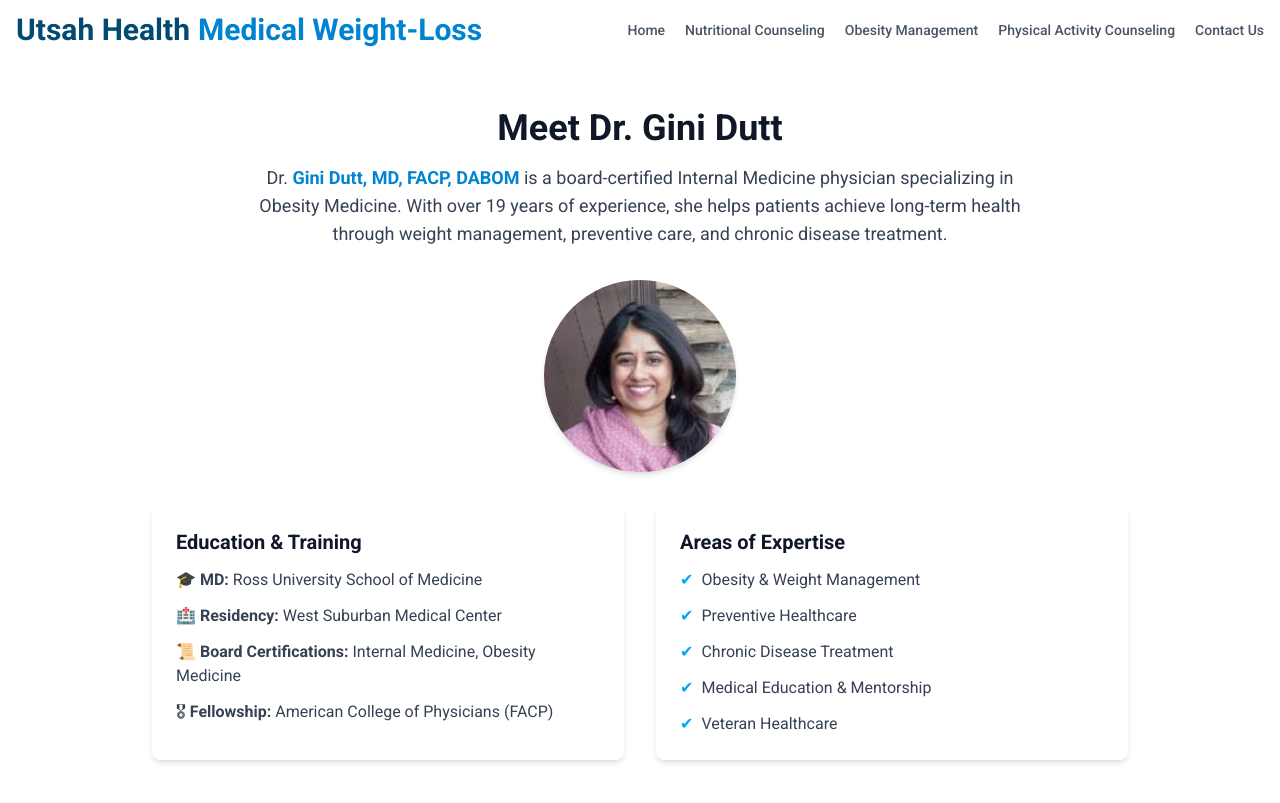
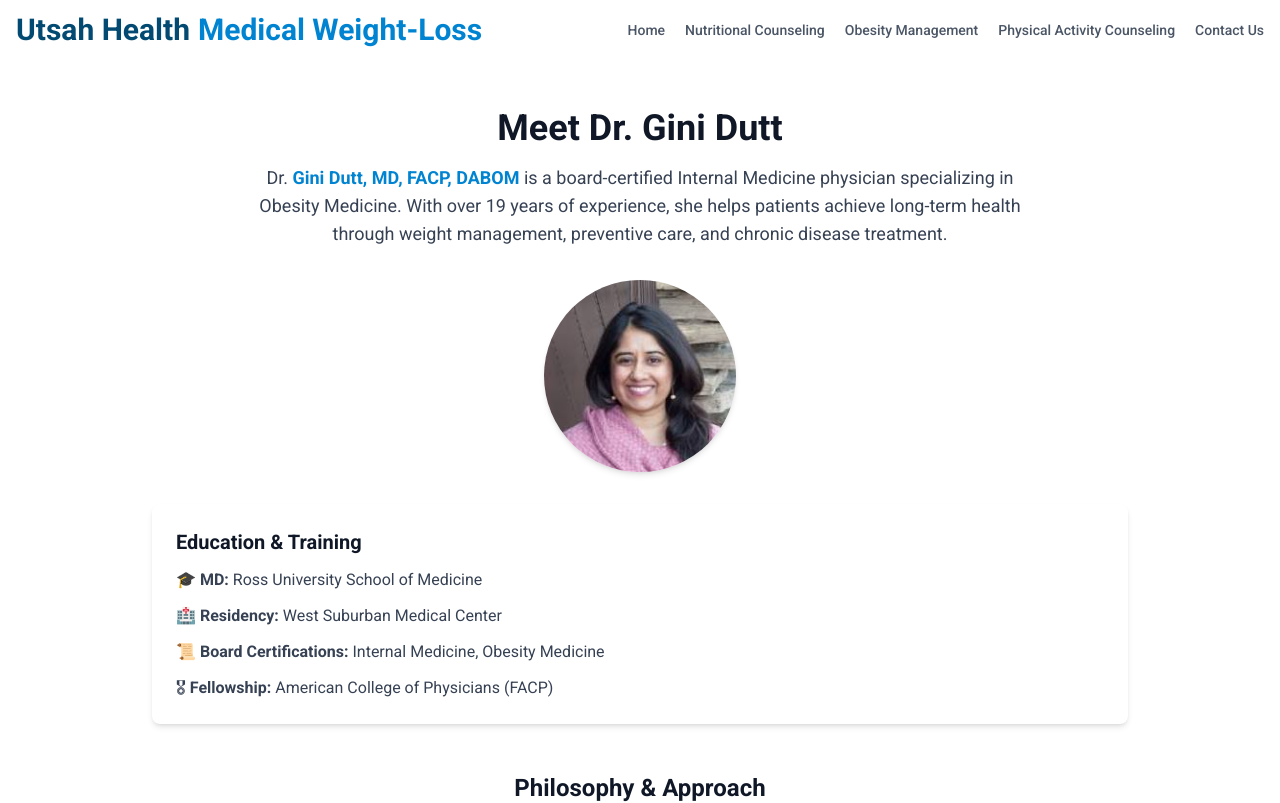
Before and after one commit to sroye98/utsah-health-nextjs, a Next.js app: page /team/dr-gini-dutt in a window 1280 px wide. Shown: the top 803 px of the page. Built offline with nearby package versions, Linux system fonts and the light colour scheme.

Commit message:
Update page.tsx

```diff
--- a/src/app/team/dr-gini-dutt/page.tsx
+++ b/src/app/team/dr-gini-dutt/page.tsx
@@ -33,7 +33,8 @@ const DrGiniDutt = () => {
       </div>
 
       {/* Key Sections */}
-      <div className="grid md:grid-cols-2 gap-8 mt-8">
+      {/* <div className="grid md:grid-cols-2 gap-8 mt-8"> */}
+      <div className="mt-8">
         {/* Education & Training */}
         <div className="p-6 bg-white shadow-md rounded-lg">
           <h3 className="text-xl font-semibold text-gray-900 mb-3">
@@ -58,7 +59,7 @@ const DrGiniDutt = () => {
         </div>
 
         {/* Areas of Expertise */}
-        <div className="p-6 bg-white shadow-md rounded-lg">
+        {/* <div className="p-6 bg-white shadow-md rounded-lg">
           <h3 className="text-xl font-semibold text-gray-900 mb-3">
             Areas of Expertise
           </h3>
@@ -75,7 +76,7 @@ const DrGiniDutt = () => {
               </li>
             ))}
           </ul>
-        </div>
+        </div> */}
       </div>
 
       {/* Philosophy */}
```
